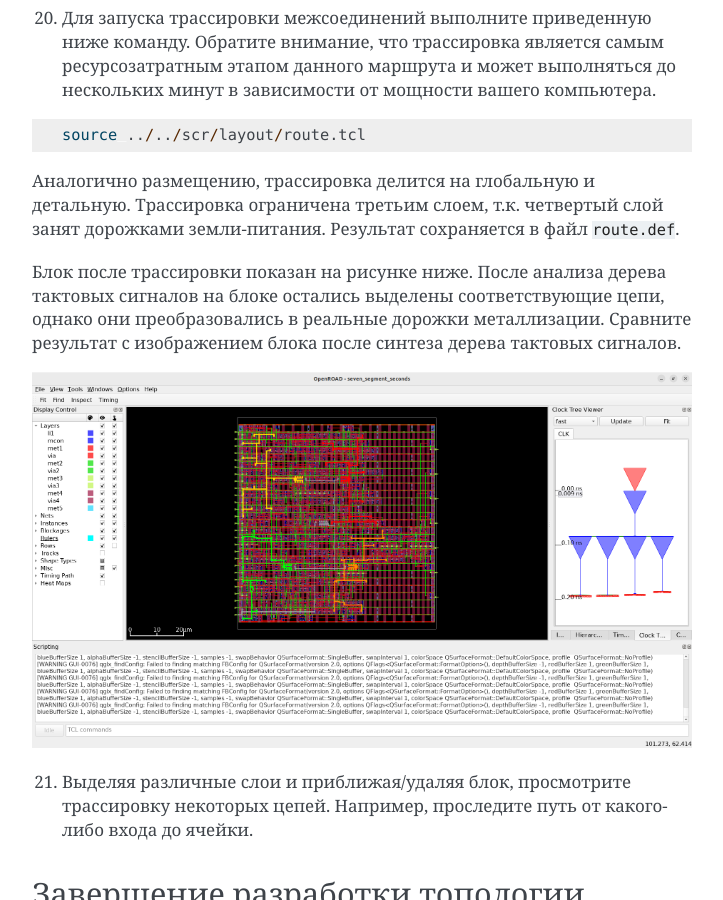
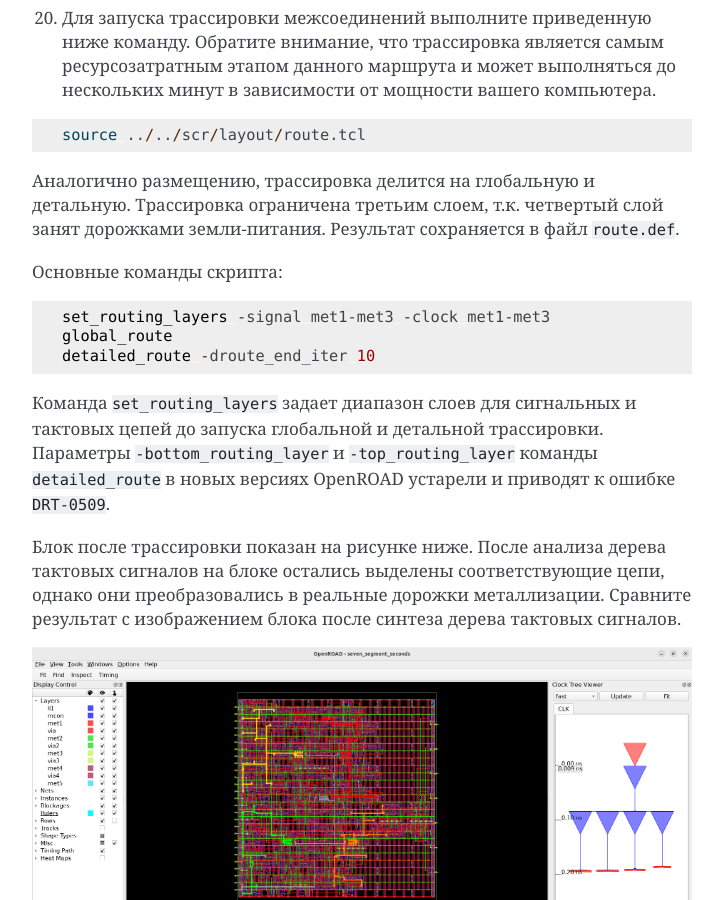
Before and after one commit to korotaevyua/vlsi_be_labs, a Sphinx documentation site: the page built from docs/layout.md, in a window 1280 px wide and 900 px high, scrolled down 11199 px. Shown: the whole window, without its empty margins (388-1111 px from the left). Built offline with Sphinx 7.4.7, drawn with Linux system fonts in a browser that asks for light colours.

Commit message:
fix: configure routing layers before global and detailed routing
Replace deprecated detailed_route layer options with set_routing_layers while preserving met1-met3 for signal and clock nets. Document the updated commands.

Fixes #7

````diff
--- a/docs/layout.md
+++ b/docs/layout.md
@@ -284,6 +284,16 @@ source ../../scr/layout/route.tcl
 
 Аналогично размещению, трассировка делится на глобальную и детальную. Трассировка ограничена третьим слоем, т.к. четвертый слой занят дорожками земли-питания. Результат сохраняется в файл `route.def`.
 
+Основные команды скрипта:
+
+```tcl
+set_routing_layers -signal met1-met3 -clock met1-met3
+global_route
+detailed_route -droute_end_iter 10
+```
+
+Команда `set_routing_layers` задает диапазон слоев для сигнальных и тактовых цепей до запуска глобальной и детальной трассировки. Параметры `-bottom_routing_layer` и `-top_routing_layer` команды `detailed_route` в новых версиях OpenROAD устарели и приводят к ошибке `DRT-0509`.
+
 Блок после трассировки показан на рисунке ниже. После анализа дерева тактовых сигналов на блоке остались выделены соответствующие цепи, однако они преобразовались в реальные дорожки металлизации. Сравните результат с изображением блока после синтеза дерева тактовых сигналов.
 
 ![](images/routing.png)
````
Also changed, not shown: 1 other file.
